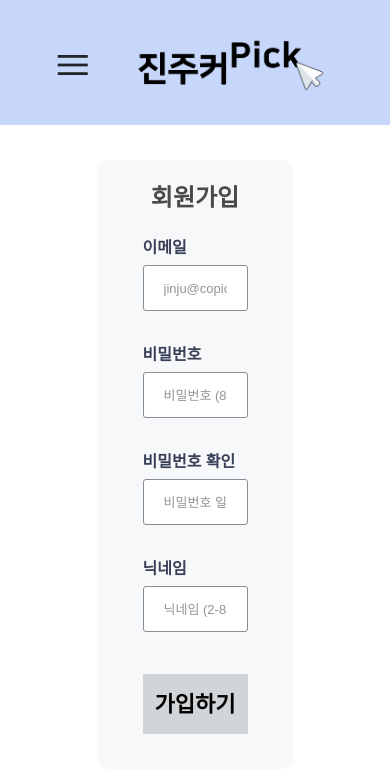
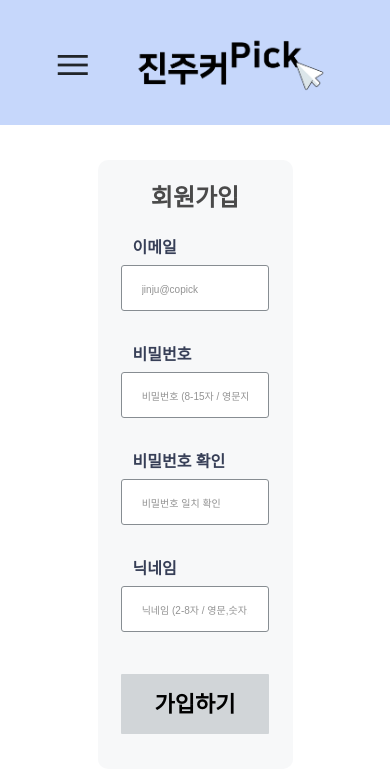
Before and after one commit to Do-09/JinjuCopick, a Node server app: page /signup in a window 390 px wide. Shown: the top 773 px of the page. Run offline with Node 20, Linux system fonts and the light colour scheme; some libraries are stand-ins or nearby versions.

Commit message:
코드 정리

```diff
--- a/public/css/mypage.css
+++ b/public/css/mypage.css
@@ -1,4 +1,3 @@
-
 body {
     font-family: 'Gothic A1', sans-serif;
 }
--- a/public/css/password_check.css
+++ b/public/css/password_check.css
@@ -28,7 +28,6 @@ body{
     border: 0;
     outline: none;
     border-bottom: 1px solid black;
-
 }
 
 #check {
--- a/public/css/signup.css
+++ b/public/css/signup.css
@@ -97,3 +97,21 @@ body::-webkit-scrollbar{display:none}
     margin-top: 3px;
     text-align: left;
 }
+
+@media screen and (max-width: 768px) {
+    .input_title, .error {
+        margin-left: 25px;
+    }
+
+    .email input, .password1 input, .password2 input, .nickname input {
+        width: 85%;
+    }
+
+    #signup {
+        width: 85%;
+    }
+
+    #email::placeholder, #password1::placeholder, #password2::placeholder, #nickname::placeholder {
+        font-size: 10px;
+    }
+}
--- a/views/login.ejs
+++ b/views/login.ejs
@@ -13,7 +13,6 @@
     <link rel="preconnect" href="https://fonts.gstatic.com" crossorigin>
     <link href="https://fonts.googleapis.com/css2?family=Gothic+A1&display=swap" rel="stylesheet">
     <link rel="stylesheet" href="https://fonts.googleapis.com/css2?family=Material+Symbols+Outlined:opsz,wght,FILL,GRAD@48,400,0,0" />
-
 </head>
 <body>
     <div class="logo_back">
@@ -38,6 +37,7 @@
             <a href="/"><img src="/public/static/jinju.textlogo.png" height= "110" alt="로고"></a>
         </div>
     </div>
+
     <form action ="/login/result" method="post" autocomplete=off>
         <div id="loginForm">
             <div class="title">
--- a/views/nickname_change.ejs
+++ b/views/nickname_change.ejs
@@ -21,7 +21,6 @@
                 } else {
                     document.getElementById("nicknameError").innerHTML = "&nbsp"
                 }
-
         }
     </script>
 
--- a/views/password_check1.ejs
+++ b/views/password_check1.ejs
@@ -7,7 +7,6 @@
 </head>
 
 <body>
-
     <div class="top"><strong>본인 확인</strong></div>
     <div class="middle">
         <form action='/mypage/nickname' method="post">
--- a/views/password_check2.ejs
+++ b/views/password_check2.ejs
@@ -7,7 +7,6 @@
 </head>
 
 <body>
-
     <div class="top"><strong>본인 확인</strong></div>
     <div class="middle">
         <form action='/mypage/password' method="post">
```
Also changed, not shown: public/css/cafe_list.css (+17 -3 lines), public/css/login.css (+18 -1 lines), views/cafe_list.ejs (+5 -5 lines). Lines whose indentation alone changed are shown as unchanged.
